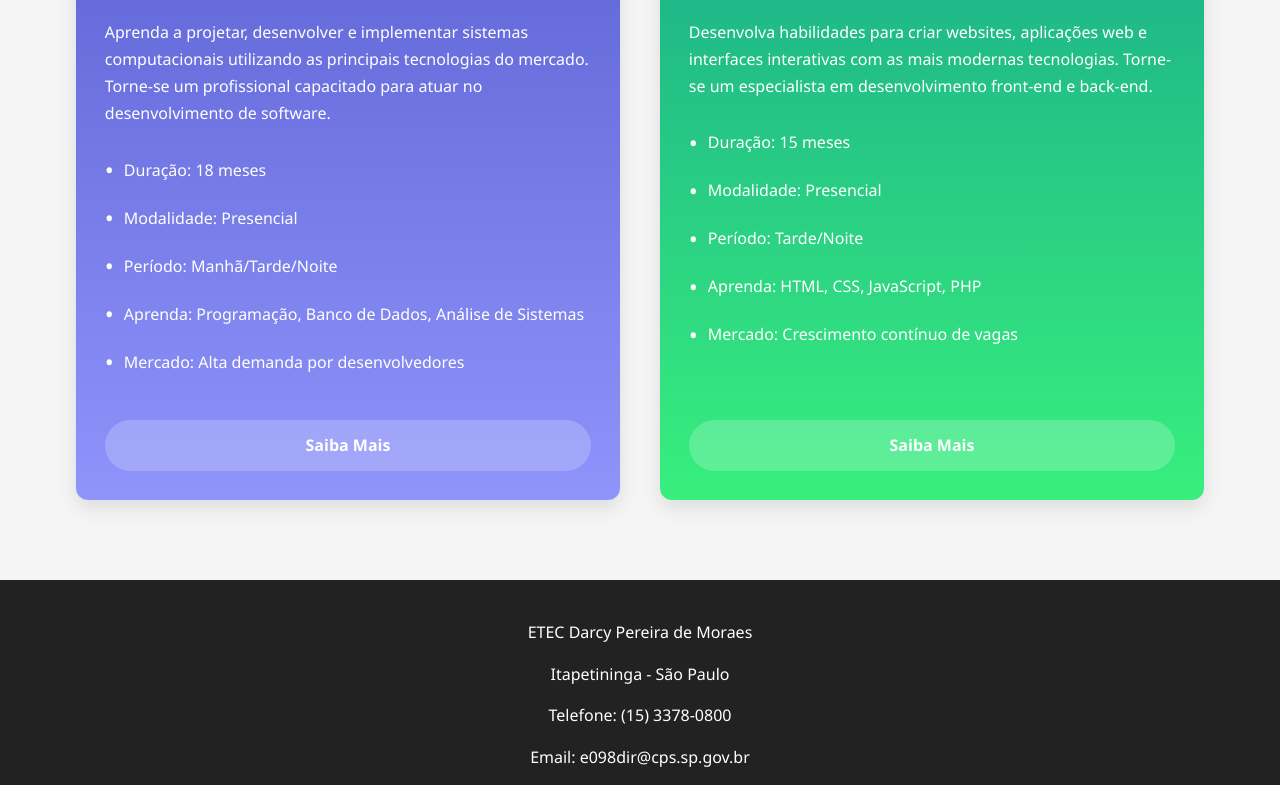
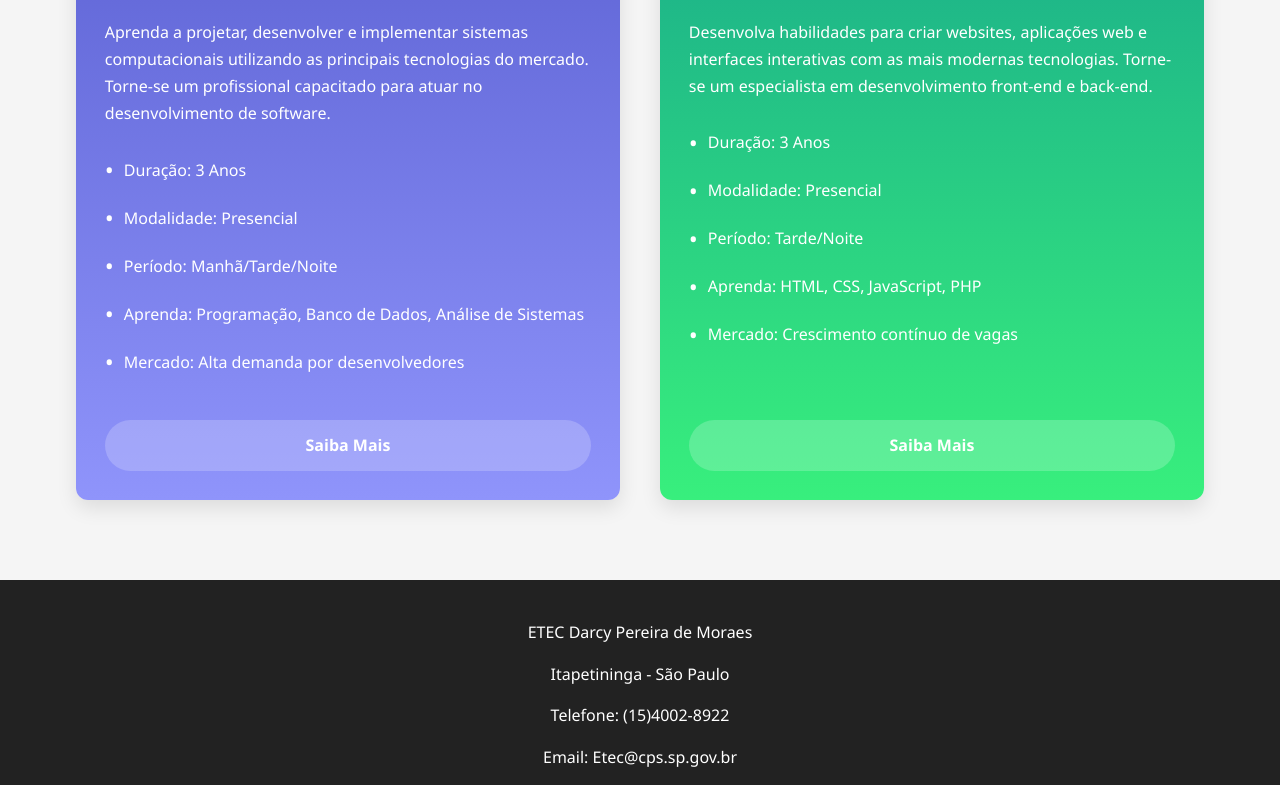
Before and after one commit to GUST469/Cursos-de-Tecnologia, a plain HTML site: page index.html in a window 1280 px wide. Shown: the part 635-1420 px from the top of the page. Drawn offline with Linux system fonts and the light colour scheme.

Commit message:
Update index.html

```diff
--- a/index.html
+++ b/index.html
@@ -312,7 +312,7 @@
                     <h3><i class="course-icon fas fa-laptop-code"></i> Desenvolvimento de Sistemas</h3>
                     <p>Aprenda a projetar, desenvolver e implementar sistemas computacionais utilizando as principais tecnologias do mercado. Torne-se um profissional capacitado para atuar no desenvolvimento de software.</p>
                     <ul class="course-details">
-                        <li>Duração: 18 meses</li>
+                        <li>Duração: 3 Anos</li>
                         <li>Modalidade: Presencial</li>
                         <li>Período: Manhã/Tarde/Noite</li>
                         <li>Aprenda: Programação, Banco de Dados, Análise de Sistemas</li>
@@ -331,7 +331,7 @@
                     <h3><i class="course-icon fas fa-globe"></i> Informática para Internet</h3>
                     <p>Desenvolva habilidades para criar websites, aplicações web e interfaces interativas com as mais modernas tecnologias. Torne-se um especialista em desenvolvimento front-end e back-end.</p>
                     <ul class="course-details">
-                        <li>Duração: 15 meses</li>
+                        <li>Duração: 3 Anos</li>
                         <li>Modalidade: Presencial</li>
                         <li>Período: Tarde/Noite</li>
                         <li>Aprenda: HTML, CSS, JavaScript, PHP</li>
@@ -347,8 +347,8 @@
         <div class="footer-content">
             <p>ETEC Darcy Pereira de Moraes</p>
             <p>Itapetininga - São Paulo</p>
-            <p>Telefone: (15) 3378-0800</p>
-            <p>Email: e098dir@cps.sp.gov.br</p>
+            <p>Telefone: (15)4002-8922</p>
+            <p>Email: Etec@cps.sp.gov.br</p>
 
             <div class="social-links">
                 <a href="#" aria-label="Facebook"><i class="fab fa-facebook"></i></a>
@@ -378,4 +378,5 @@
         new window.VLibras.Widget('https://vlibras.gov.br/app');
     </script>
 </body>
+
 </html>
```
